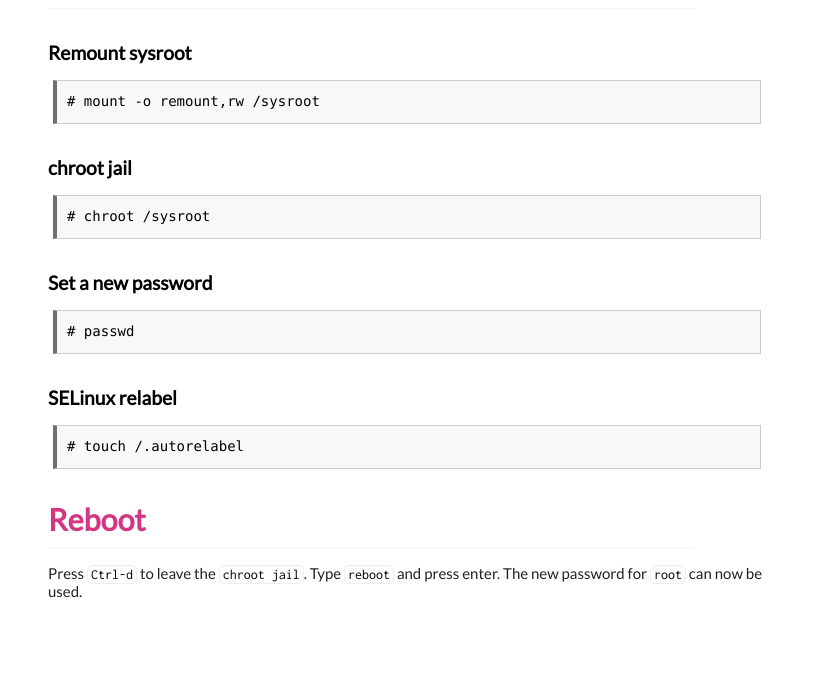
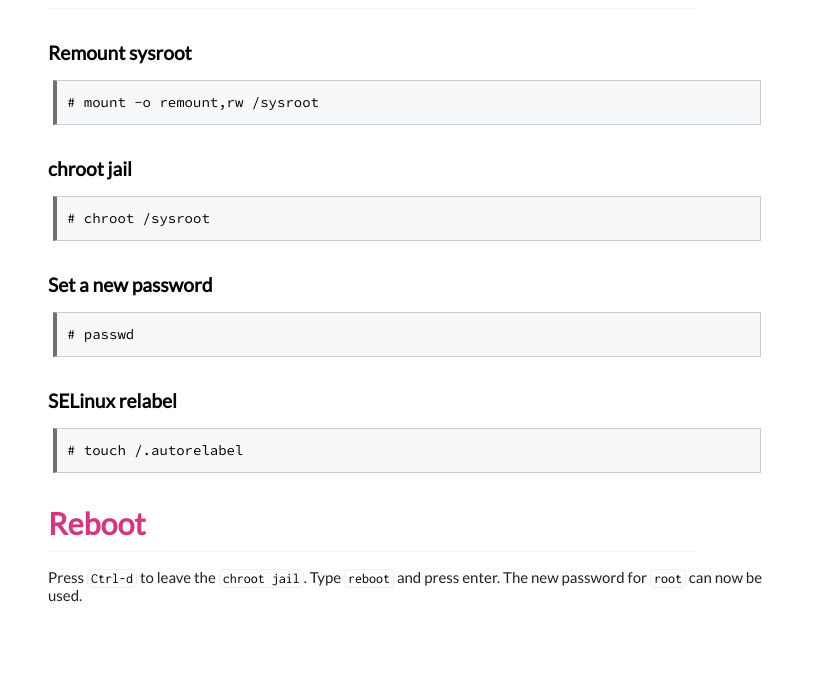
Before and after one commit to execas/execas.github.io, a Jekyll site: the page built from _posts/2018-09-03-reset-root-password-on-centos-linux.md, in a window 1280 px wide. Shown: the part 645-1331 px from the top of the page, without its empty margins (233-1046 px from the left). Built offline with Jekyll 4.4.1, drawn with Linux system fonts in a browser that asks for light colours.

Commit message:
Update default.html

```diff
--- a/_layouts/default.html
+++ b/_layouts/default.html
@@ -5,6 +5,7 @@
   <meta http-equiv="X-UA-Compatible" content="IE=edge,chrome=1">
   <link href="https://fonts.googleapis.com/css?family=Lato" rel="stylesheet">
   <link href="https://fonts.googleapis.com/css?family=Inconsolata" rel="stylesheet">
+   <link href="https://fonts.googleapis.com/css?family=Source+Code+Pro" rel="stylesheet">
   <meta name="HandheldFriendly" content="true">
   <title>
    {% if page.title == "Home" %}
```
